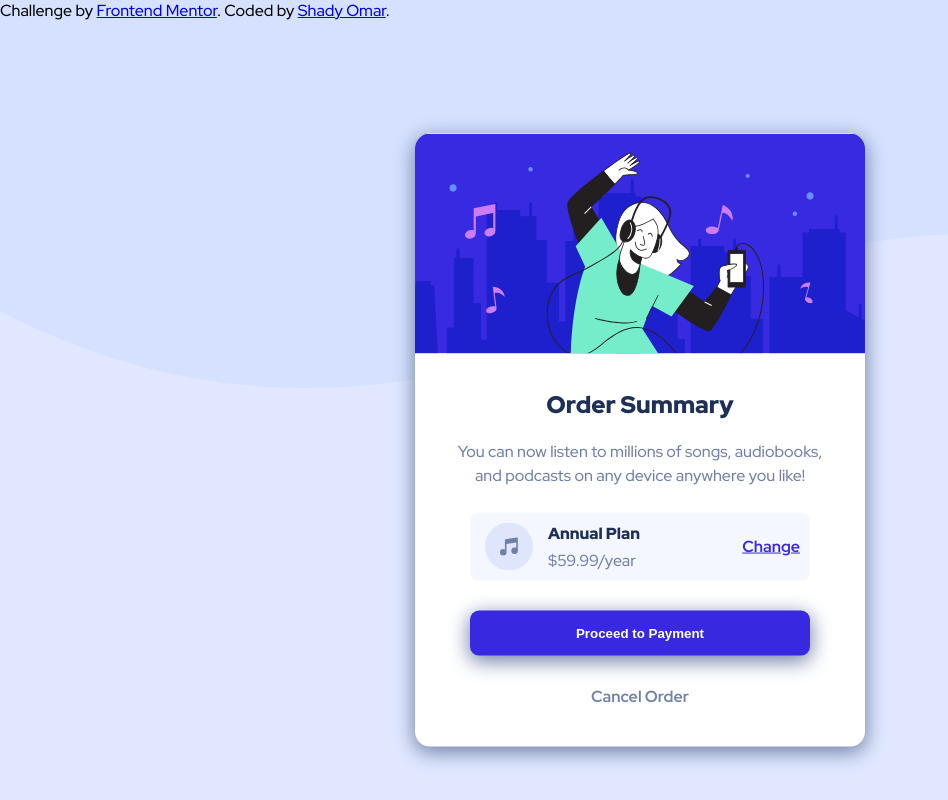
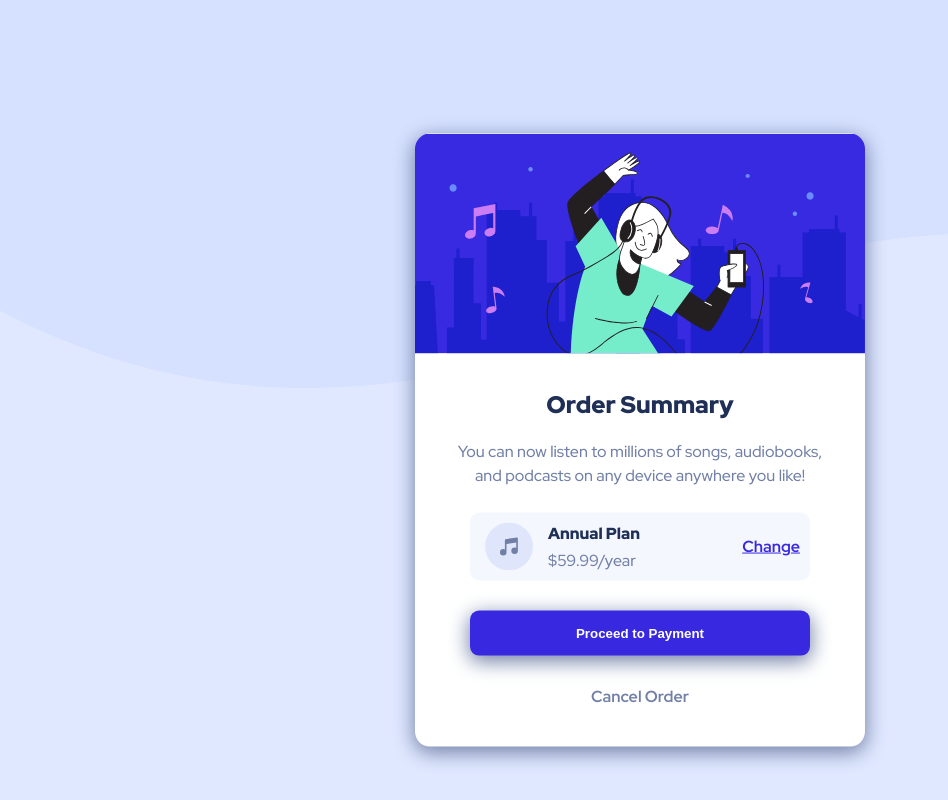
Before and after one commit to Shady-Omar/Frontend-Mentor-Challenge-2, a plain HTML site: page index.html in a window 1280 px wide. Shown: the whole page, without its empty margins (0-948 px from the left). Drawn offline with Linux system fonts and the light colour scheme.

Commit message:
HTML Modified

```diff
--- a/index.html
+++ b/index.html
@@ -27,9 +27,9 @@
     <button>Proceed to Payment</button>
     <a id="cancel" href="#">Cancel Order</a>
   </div>
-  <div class="attribution">
+  <!-- <div class="attribution">
     Challenge by <a href="https://www.frontendmentor.io?ref=challenge" target="_blank">Frontend Mentor</a>.
     Coded by <a href="https://github.com/Shady-Omar">Shady Omar</a>.
-  </div>
+  </div> -->
 </body>
 </html>
--- a/main.css
+++ b/main.css
@@ -1,7 +1,8 @@
 body {
     font-family: 'Red Hat Display', sans-serif;
     background-image: url(images/pattern-background-desktop.svg);
-    background-repeat: no-repeat; background-size: contain;
+    background-repeat: no-repeat;
+    background-size: contain;
     background-color: hsl(225, 100%, 94%);
     margin: 0px;
     width: 100%;
```
